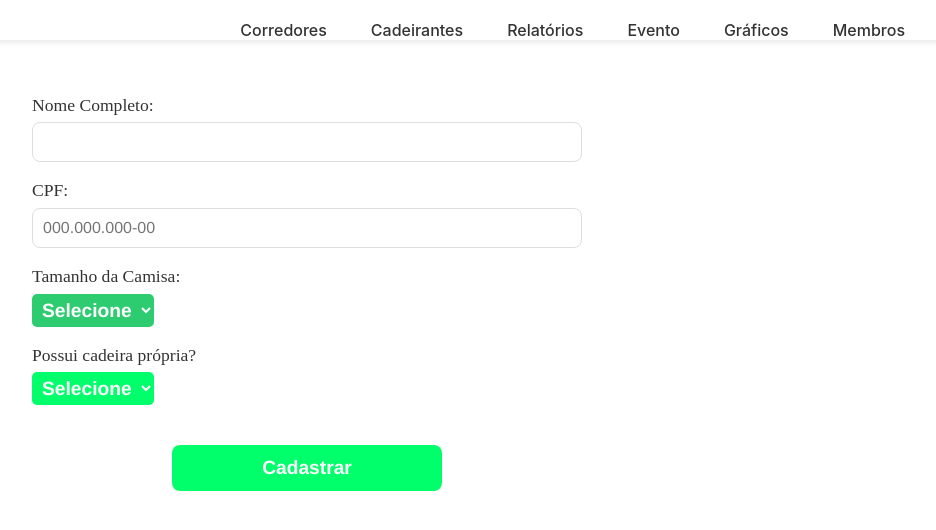
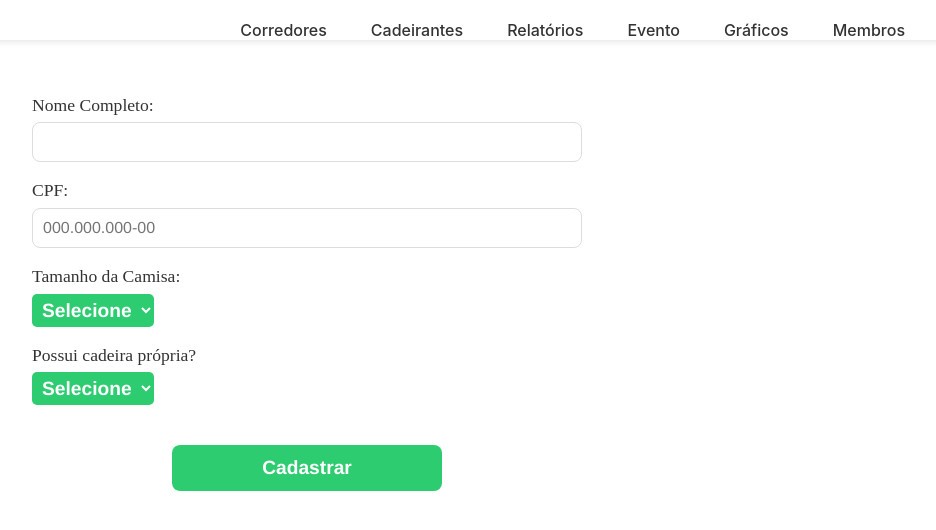
Before and after one commit to Madu3304/PernasSolidariasFront, a React (Vite) app in the folder pernasfront/: page /cadeirante in a window 1280 px wide. Shown: the top 530 px of the page, without its empty margins (333-1269 px from the left). Built offline with nearby package versions, Linux system fonts and the light colour scheme.

Commit message:
'#3691:cor'

```diff
--- a/pernasfront/src/Styles/Cadeirante.css
+++ b/pernasfront/src/Styles/Cadeirante.css
@@ -85,13 +85,13 @@ table {
 .formularioCadeirante__campo input[type="text"]:focus,
 .formularioCadeirante__campo input[type="date"]:focus {
   outline: none;
-  border-color: #00ff6a;
+  border-color: #2ecc71;
   box-shadow: 0 0 0 2px rgba(1, 180, 82, 0.25);
 }
 
 
 .botaoCadastrarCadeirante {
-  background-color: #00ff6a;
+  background-color: #2ecc71;
   color: white;
   padding: 12px 20px;
   border: none;
@@ -106,7 +106,7 @@ table {
 }
 
 .situacaoCadeirante {
-  background-color: #00ff6a;
+  background-color: #2ecc71;
   color: white;
   padding: 5px 6px;
   border: none;
@@ -122,7 +122,7 @@ table {
 }
 
 .situacaoCadeirante {
-    background-color: #00ff6a;
+    background-color: #2ecc71;
 }
 
 .tirarHiperlink {
```
